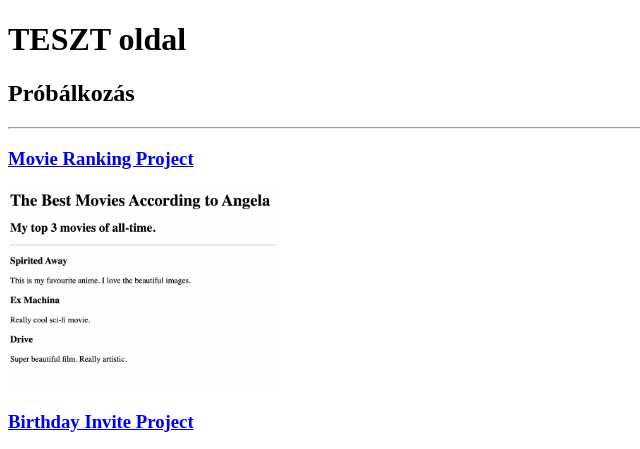
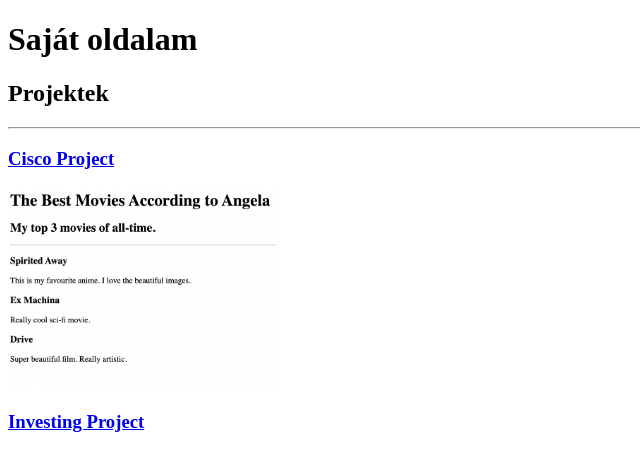
Before and after one commit to SoldierChrisone/Tiberius-Project, a plain HTML site: page index.html in a window 1280 px wide. Shown: the top 449 px of the page, without its empty margins (0-640 px from the left). Drawn offline with Linux system fonts and the light colour scheme; grey boxes are pictures that could not be loaded.

Commit message:
Update index.html

```diff
--- a/index.html
+++ b/index.html
@@ -7,13 +7,13 @@
 </head>
 
 <body>
-  <h1>TESZT oldal</h1>
-  <h2>Próbálkozás</h2>
+  <h1>Saját oldalam</h1>
+  <h2>Projektek</h2>
   <hr />
-  <h3><a href="./public/movie-ranking.html">Movie Ranking Project</a></h3>
-  <img src="./assets/images/movie-ranking.png" height="200" alt="movie ranking project preview"/>
-  <h3><a href="./public/birthday-invite.html">Birthday Invite Project</a></h3>
-  <img src="./assets/images/birthday-invite.png" height="200" alt="birthday invite project preview"/>
+  <h3><a href="./public/movie-ranking.html">Cisco Project</a></h3>
+  <img src="./assets/images/movie-ranking.png" height="200" alt="Cisco project preview"/>
+  <h3><a href="./public/birthday-invite.html">Investing Project</a></h3>
+  <img src="./assets/images/birthday-invite.png" height="200" alt="Investing project preview"/>
   <hr />
   <a href="./public/about.html">Rólam</a>
   <a href="./public/contact.html">Kapcsolat</a>
```
